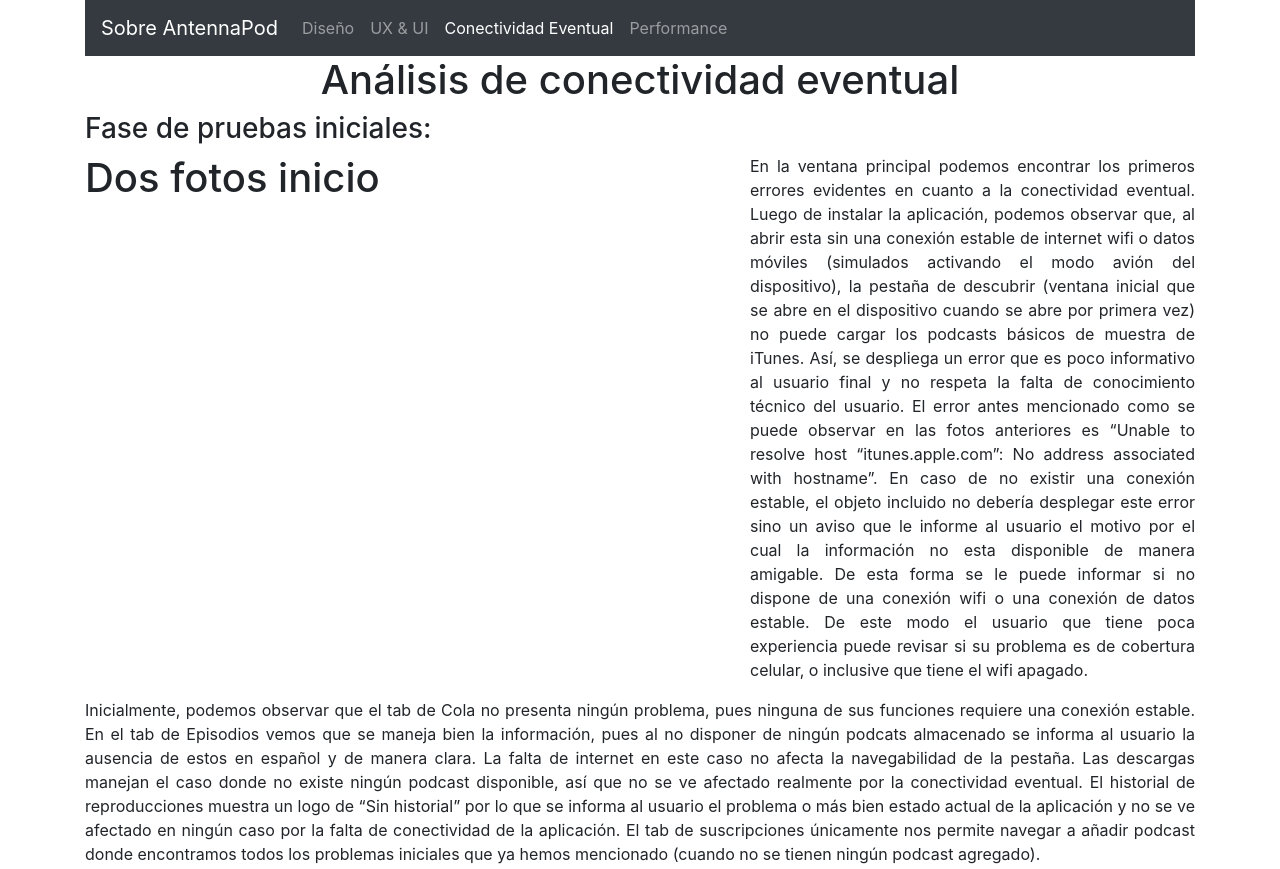
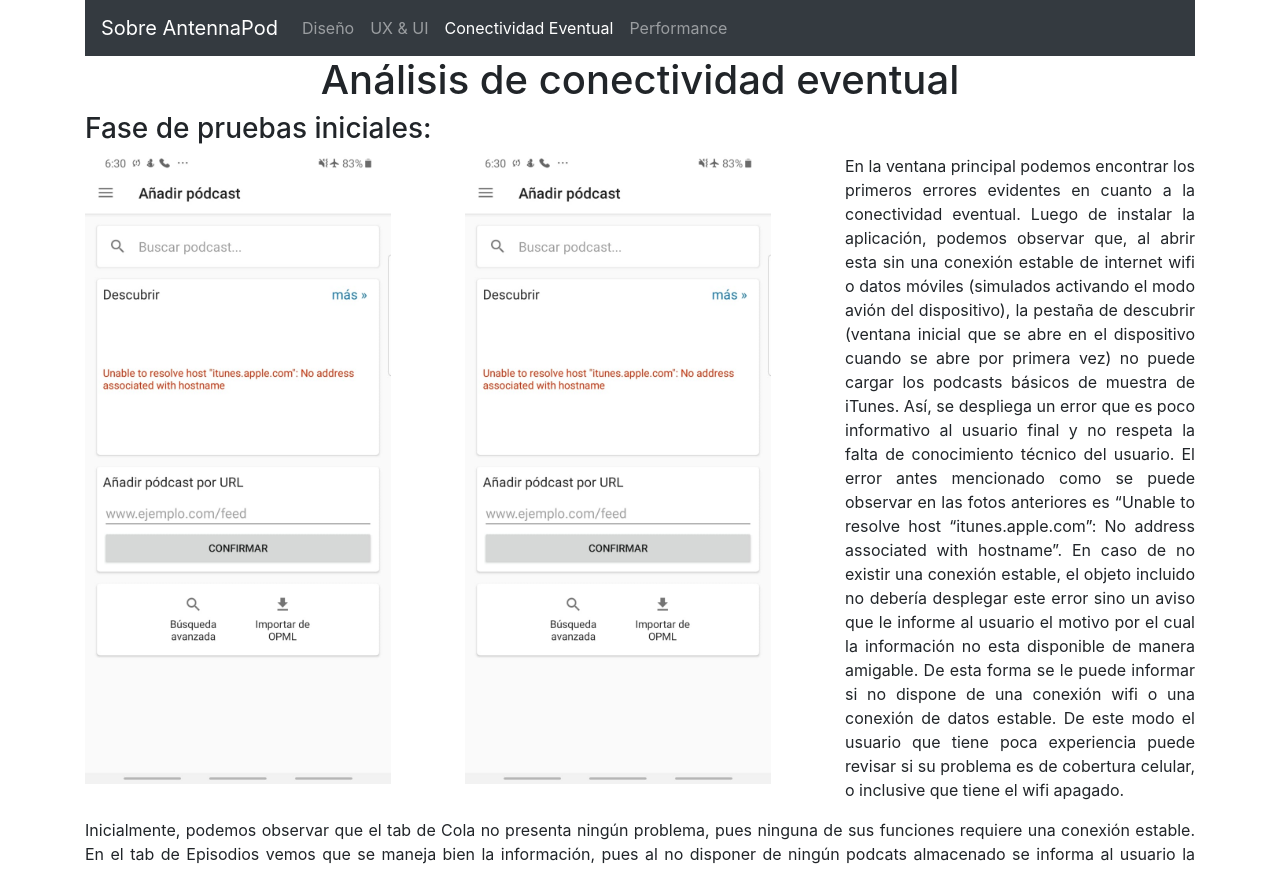
Before and after one commit to fj-mac/CodeReviewMoviles, a plain HTML site: page conectividadEventual.html in a window 1280 px wide. Shown: the top 869 px of the page. Drawn offline with nearby package versions, Linux system fonts and the light colour scheme.

Commit message:
imagen tabs

```diff
--- a/conectividadEventual.html
+++ b/conectividadEventual.html
@@ -33,10 +33,13 @@
     <h1 class="text-center">Análisis de conectividad eventual</h1>
     <h3>Fase de pruebas iniciales:</h3>
     <div class="row">
-      <div class="col-sm-7 col-md-7">
-        <h1>Dos fotos inicio</h1>
+      <div class="col-sm-4 col-md-4">
+        <img src="https://raw.githubusercontent.com/fj-mac/CodeReviewMoviles/master/Fotos/Inicial.jpeg" alt="Imagen inicial" height="630">
       </div>
-      <div class="col-sm-5 col-md-5">
+      <div class="col-sm-4 col-md-4">
+        <img src="https://raw.githubusercontent.com/fj-mac/CodeReviewMoviles/master/Fotos/Inicial.jpeg" alt="Imagen inicial" height="630">
+      </div>
+      <div class="col-sm-4 col-md-4">
         <p class="text-justify">En la ventana principal podemos encontrar los primeros errores evidentes en cuanto a la conectividad eventual. Luego de instalar la aplicación, podemos observar que, al abrir esta sin una conexión estable de internet wifi o datos móviles (simulados activando el modo avión del dispositivo), la pestaña de descubrir (ventana inicial que se abre en el dispositivo cuando se abre por primera vez) no puede cargar los podcasts básicos de muestra de iTunes. Así, se despliega un error que es poco informativo al usuario final y no respeta la falta de conocimiento técnico del usuario. El error antes mencionado como se puede observar en las fotos anteriores es “Unable to resolve host “itunes.apple.com”: No address associated with hostname”. En caso de no existir una conexión estable, el objeto incluido no debería desplegar este error sino un aviso que le informe al usuario el motivo por el cual la información no esta disponible de manera amigable. De esta forma se le puede informar si no dispone de una conexión wifi o una conexión de datos estable. De este modo el usuario que tiene poca experiencia puede revisar si su problema es de cobertura celular, o inclusive que tiene el wifi apagado. </p>
       </div>
     </div>
```
Also changed, not shown: Fotos/tabs.jpeg (added).
